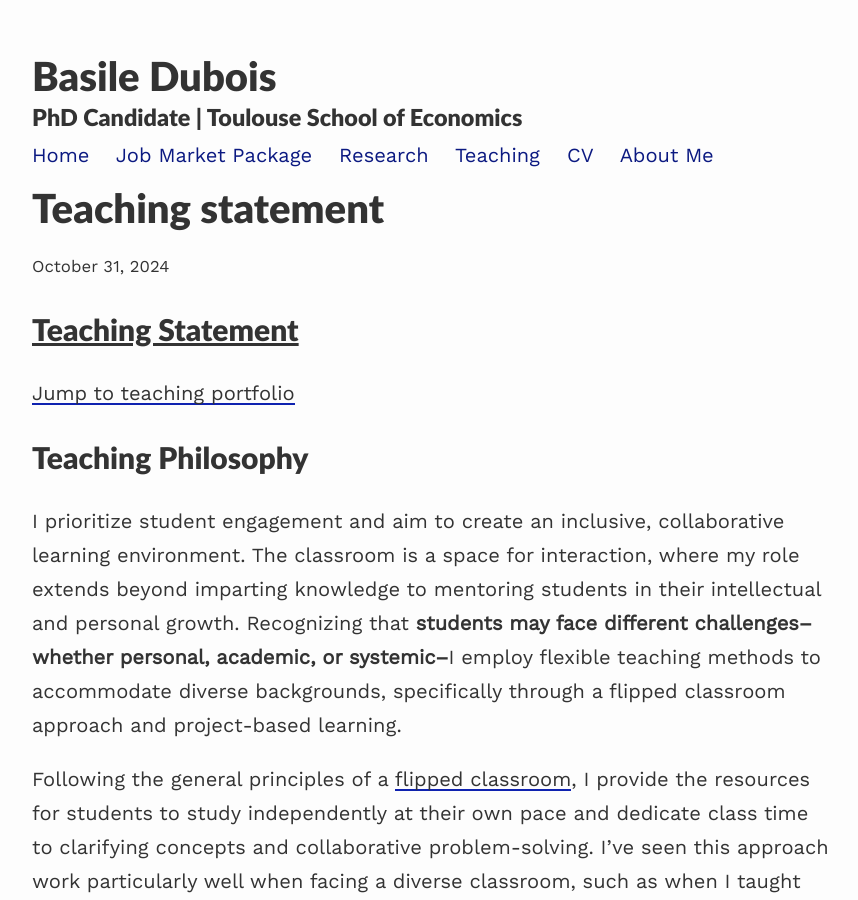
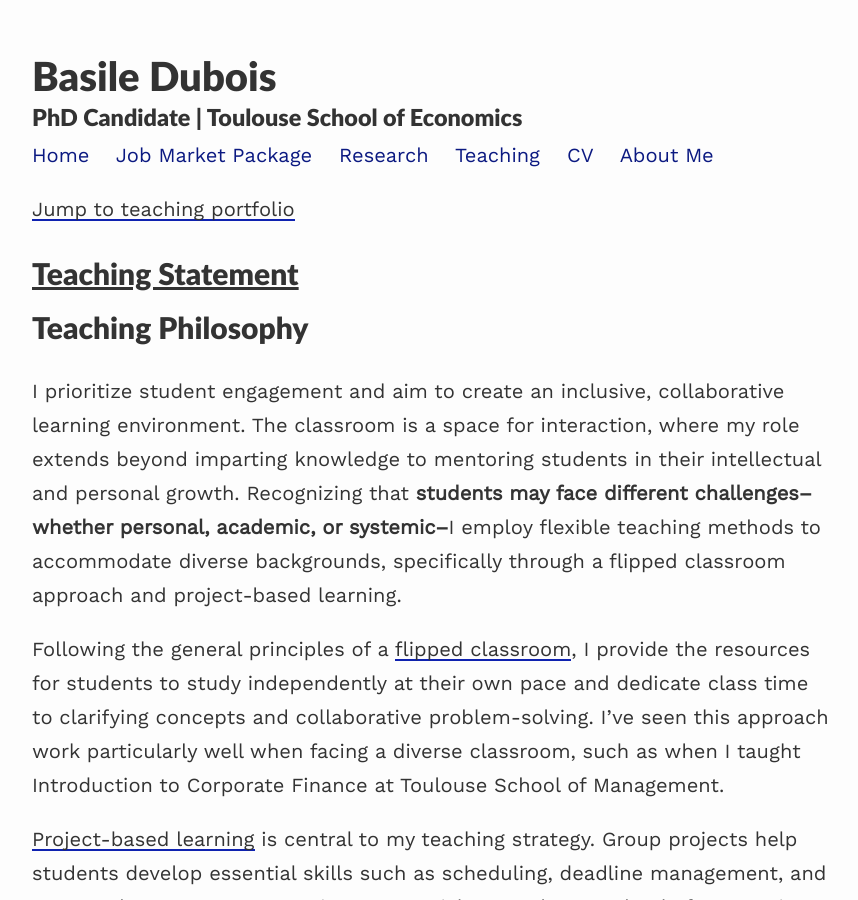
Before and after one commit to BasileDubois/BasileDubois.github.io, a Jekyll site: the page built from _projects/4-TeachingStatement.md, in a window 1280 px wide and 900 px high. Shown: the whole window, without its empty margins (208-1066 px from the left). Built offline with Jekyll 4.4.1, drawn with Linux system fonts in a browser that asks for light colours; nearby versions of some CDN libraries; some of the changed lines change nothing that is shown.

Commit message:
Updated few things

```diff
--- a/_projects/4-TeachingStatement.md
+++ b/_projects/4-TeachingStatement.md
@@ -1,12 +1,13 @@
 ---
-layout: post
+layout: default
 title: Teaching statement
 description: Teaching philosophy, classes I would be comfortable teaching
 ---
 
+[Jump to teaching portfolio](#teaching-portfolio)
+
+
 #  <ins>Teaching Statement</ins>
-
-[Jump to teaching portfolio](#teaching-portfolio)
 
 
 Teaching Philosophy
@@ -51,8 +52,12 @@
 
 In sum, my teaching philosophy centers on engaging students and accommodating diversity in the classroom through flexible methods like flipped classrooms and project-based learning.  My experiences have demonstrated that these approaches are effective, both in traditional and online settings.
 
-Teaching Portfolio
-------------
+__________________
+__________________
+
+
+# <ins>Teaching Portfolio</ins>
+
 
 Given my research, my teaching experience, and the topics I interact with daily, I am prepared to teach classes in three main areas:
 
```
Also changed, not shown: 2 other files.
